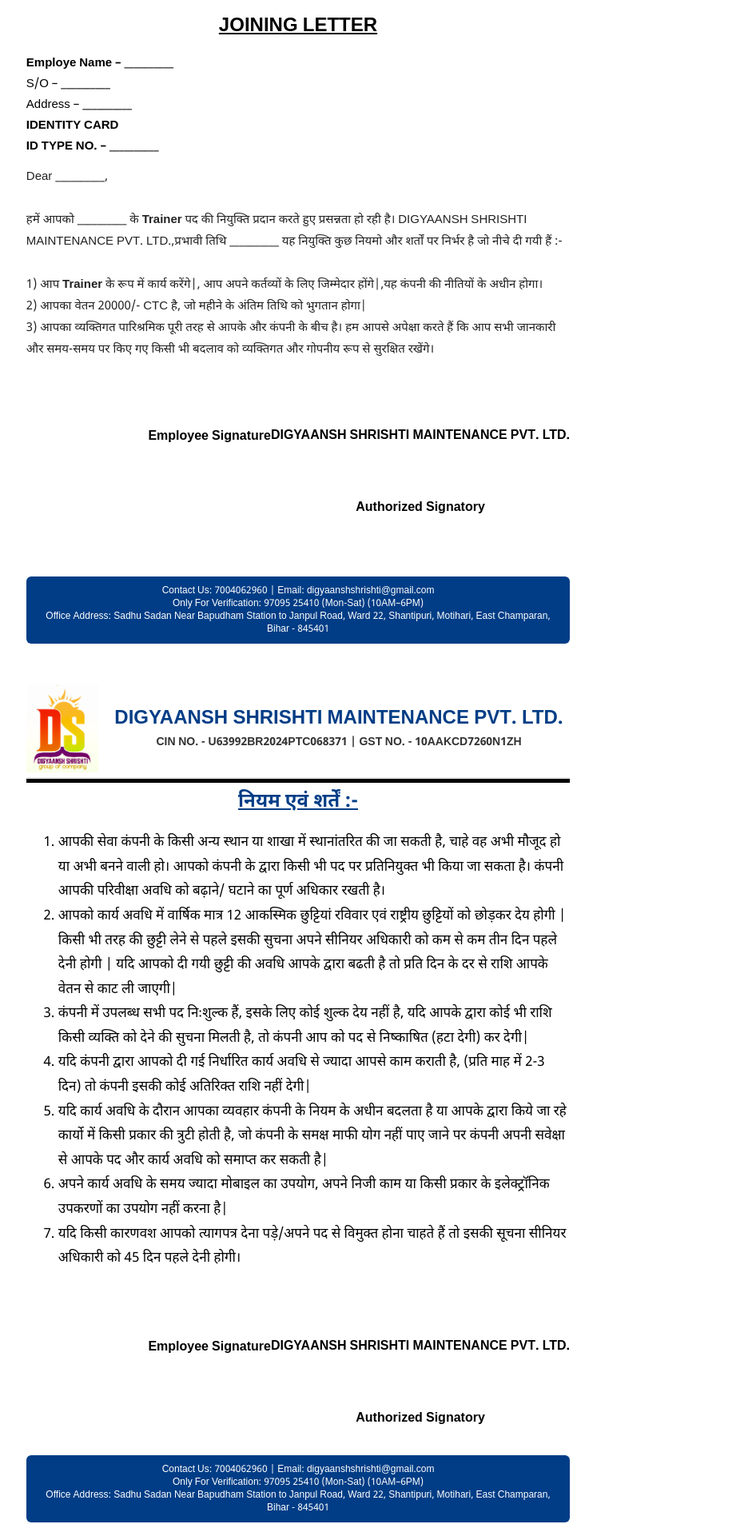
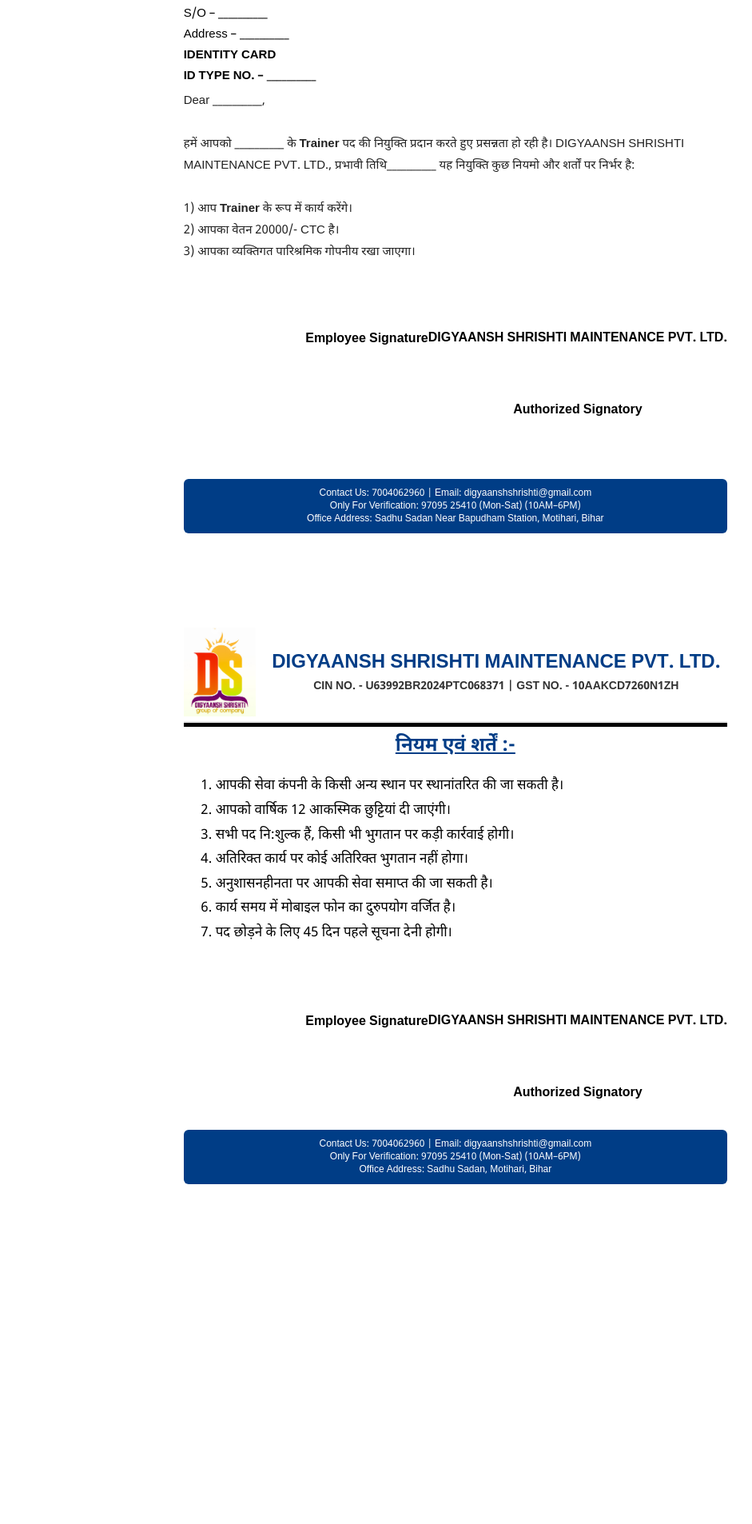
Before and after one commit to vikashsharma380/DigyaanshShrishti, a React (Vite) app: page /form/digyaansh-appointment in a window 1280 px wide. Shown: the part 776-2682 px from the top of the page at 80% size, without its empty margins (267-1208 px from the left). After the commit the page ends 2638 px from the top, so only its background shows below. Built offline with nearby package versions, Linux system fonts and the light colour scheme; no server answers.

Commit message:
modified

```diff
--- a/src/components/DigyaanshForm.jsx
+++ b/src/components/DigyaanshForm.jsx
@@ -105,6 +105,37 @@
 
   return (
     <div className="appointment-container">
+      {/* ⭐ MAIN 2-COLUMN LAYOUT ⭐ */}
+      <div className="appointment-layout">
+        {/* ================= LEFT SIDE – SAVED APPOINTMENTS ================= */}
+        <div className="left-panel">
+          <div className="list-box">
+            <h3>Saved Appointments</h3>
+
+            <table>
+              <thead>
+                <tr>
+                  <th>Ref No.</th>
+                  <th>Name</th>
+                  <th>Date</th>
+                </tr>
+              </thead>
+
+              <tbody>
+                {list.map((item, index) => (
+                  <tr key={index}>
+                    <td>{item.ref}</td>
+                    <td>{item.name}</td>
+                    <td>{item.date}</td>
+                  </tr>
+                ))}
+              </tbody>
+            </table>
+          </div>
+        </div>
+
+        {/* ================= RIGHT SIDE – FORM + PDF ================= */}
+        <div className="right-panel">
           {/* ========= INPUT BOX AREA ========= */}
           <div className="form-wrapper">
             <h3>Fill Employee Details</h3>
@@ -131,8 +162,12 @@
                 placeholder="Father Name"
                 onChange={handleChange}
               />
-          <input name="address" placeholder="Address" onChange={handleChange} />
-          {/* <input name="passport" placeholder="Passport No." onChange={handleChange} /> */}
+              <input
+                name="address"
+                placeholder="Address"
+                onChange={handleChange}
+              />
+
               <input
                 name="salary"
                 placeholder="Salary CTC"
@@ -144,18 +179,17 @@
                 placeholder="Date of Joining"
                 onChange={handleChange}
               />
-          <input name="project" placeholder="Project" onChange={handleChange} />
+              <input
+                name="project"
+                placeholder="Project"
+                onChange={handleChange}
+              />
               <input
                 name="designation"
                 placeholder="Designation"
                 onChange={handleChange}
               />
-          {/* <textarea
-            className="edit-box"
-            rows="8"
-            value={data.letterBody}
-            onChange={(e) => setData({ ...data, letterBody: e.target.value })}
-          /> */}
+
               <select name="idType" onChange={handleChange}>
                 <option value="">Select ID Type</option>
                 <option value="Aadhaar">Aadhaar</option>
@@ -176,35 +210,11 @@
               Generate PDF
             </button>
           </div>
-      <div className="list-box">
-        <h3>Saved Appointments</h3>
-
-        <table>
-          <thead>
-            <tr>
-              <th>Ref No.</th>
-              <th>Name</th>
-              <th>Date</th>
-            </tr>
-          </thead>
-
-          <tbody>
-            {list.map((item, index) => (
-              <tr key={index}>
-                <td>{item.ref}</td>
-                <td>{item.name}</td>
-                <td>{item.date}</td>
-              </tr>
-            ))}
-          </tbody>
-        </table>
-      </div>
 
           {/* ========= PDF PREVIEW AREA ========= */}
           <div id="pdf-wrapper" className="pdf-wrapper">
             {/* ======== PAGE 1 ========= */}
             <div className="pdf-page">
-          {/* HEADER */}
               <header className="pdf-header">
                 <img
                   src="/Screenshot 2025-12-01 163717.png"
@@ -212,7 +222,7 @@
                   alt="logo"
                 />
                 <div className="header-text">
-              <div className="company-name ">
+                  <div className="company-name">
                     DIGYAANSH SHRISHTI MAINTENANCE PVT. LTD.
                   </div>
                   <div className="company-meta">
@@ -220,21 +230,17 @@
                   </div>
                 </div>
               </header>
+
               <div className="header-divider"></div>
+
               {/* REF & DATE */}
               <div className="ref-date">
                 <div className="ref-left">
-              <div>
-                {" "}
                   <b>REF: {data.ref}</b>
-              </div>
                 </div>
 
                 <div className="qr-section">
-              <div>
-                {" "}
-                <b> Date: {formatDate(data.date)}</b>
-              </div>
+                  <b>Date: {formatDate(data.date)}</b>
                   <img
                     src="/WhatsApp Image 2025-12-01 at 2.39.49 PM.png"
                     className="qr-img"
@@ -245,11 +251,10 @@
 
               <h2 className="center-heading">JOINING LETTER</h2>
 
-          {/* EMP DETAILS */}
+              {/* EMPLOYEE DETAILS */}
               <div className="employee-details">
                 <p>
-              {" "}
-              <b>Employe Name – {data.name || "__________"} </b>
+                  <b>Employee Name – {data.name || "__________"}</b>
                 </p>
                 <p>S/O – {data.father || "__________"}</p>
                 <p>Address – {data.address || "__________"}</p>
@@ -268,29 +273,25 @@
 
               {/* BODY */}
               <div className="letter-body">
-            <p style={{ whiteSpace: "pre-line" }}>{data.letterBody}</p>
                 Dear {data.name || "__________"},
                 <br />
                 <br />
-            हमें आपको<b> {data.project || "__________"}</b> के <b> {data.designation} </b>पद की
-            नियुक्ति प्रदान करते हुए प्रसन्नता हो रही है। DIGYAANSH SHRISHTI
-            MAINTENANCE PVT. LTD.,प्रभावी तिथि {data.deo || "__________"} यह
-            नियुक्ति कुछ नियमो और शर्तों पर निर्भर है जो नीचे दी गयी हैं :-
+                हमें आपको<b> {data.project || "__________"} </b>
+                के <b>{data.designation}</b> पद की नियुक्ति प्रदान करते हुए
+                प्रसन्नता हो रही है। DIGYAANSH SHRISHTI MAINTENANCE PVT. LTD.,
+                प्रभावी तिथि
+                {data.deo || "__________"} यह नियुक्ति कुछ नियमो और शर्तों पर
+                निर्भर है:
                 <br />
                 <br />
-            1) आप <b> {data.designation || "__________"}</b> के रूप में कार्य करेंगे|,
-            आप अपने कर्तव्यों के लिए जिम्मेदार होंगे|,यह कंपनी की नीतियों के
-            अधीन होगा।
+                1) आप <b>{data.designation}</b> के रूप में कार्य करेंगे।
                 <br />
-            2) आपका वेतन {data.salary || "__________"}/- CTC है, जो महीने के
-            अंतिम तिथि को भुगतान होगा|
+                2) आपका वेतन {data.salary}/- CTC है।
                 <br />
-            3) आपका व्यक्तिगत पारिश्रमिक पूरी तरह से आपके और कंपनी के बीच है। हम
-            आपसे अपेक्षा करते हैं कि आप सभी जानकारी और समय-समय पर किए गए किसी भी
-            बदलाव को व्यक्तिगत और गोपनीय रूप से सुरक्षित रखेंगे।
+                3) आपका व्यक्तिगत पारिश्रमिक गोपनीय रखा जाएगा।
               </div>
 
-          {/* SIGN */}
+              {/* SIGNATURE */}
               <div className="signatures">
                 <div className="emply">Employee Signature</div>
 
@@ -303,20 +304,22 @@
               </div>
 
               {/* FOOTER */}
-          <footer className="pdf-footer  footer1" contentEditable>
-            Contact Us: 7004062960 | Email: digyaanshshrishti@gmail.com
+              <footer className="pdf-footer footer1" contentEditable>
+                Contact Us: 7004062960 | Email: digyaanshshrishti@gmail.com{" "}
                 <br />
-            Only For Verification: 97095 25410 (Mon-Sat) (10AM–6PM)
-            <br />
-            Office Address: Sadhu Sadan Near Bapudham Station to Janpul Road,
-            Ward 22, Shantipuri, Motihari, East Champaran, Bihar - 845401
+                Only For Verification: 97095 25410 (Mon-Sat) (10AM–6PM) <br />
+                Office Address: Sadhu Sadan Near Bapudham Station, Motihari,
+                Bihar
               </footer>
             </div>
 
             {/* ======== PAGE 2 ========= */}
             <div className="pdf-page">
               <header className="pdf-header small">
-            <img src="/Screenshot 2025-12-01 163717.png" className="logo-img" />
+                <img
+                  src="/Screenshot 2025-12-01 163717.png"
+                  className="logo-img"
+                />
                 <div className="header-text">
                   <div className="company-name">
                     DIGYAANSH SHRISHTI MAINTENANCE PVT. LTD.
@@ -326,47 +329,24 @@
                   </div>
                 </div>
               </header>
+
               <div className="header-divider"></div>
+
               <h2 className="rules-heading">नियम एवं शर्तें :-</h2>
 
               <ol className="rules-list">
                 <li>
-              आपकी सेवा कंपनी के किसी अन्य स्थान या शाखा में स्थानांतरित की जा
-              सकती है, चाहे वह अभी मौजूद हो या अभी बनने वाली हो। आपको कंपनी के
-              द्वारा किसी भी पद पर प्रतिनियुक्त भी किया जा सकता है। कंपनी आपकी
-              परिवीक्षा अवधि को बढ़ाने/ घटाने का पूर्ण अधिकार रखती है।
+                  आपकी सेवा कंपनी के किसी अन्य स्थान पर स्थानांतरित की जा सकती
+                  है।
                 </li>
+                <li>आपको वार्षिक 12 आकस्मिक छुट्टियां दी जाएंगी।</li>
                 <li>
-              आपको कार्य अवधि में वार्षिक मात्र 12 आकस्मिक छुट्टियां रविवार एवं
-              राष्ट्रीय छुट्टियों को छोड़कर देय होगी | किसी भी तरह की छुट्टी
-              लेने से पहले इसकी सुचना अपने सीनियर अधिकारी को कम से कम तीन दिन
-              पहले देनी होगी | यदि आपको दी गयी छुट्टी की अवधि आपके द्वारा बढती
-              है तो प्रति दिन के दर से राशि आपके वेतन से काट ली जाएगी|
+                  सभी पद नि:शुल्क हैं, किसी भी भुगतान पर कड़ी कार्रवाई होगी।
                 </li>
-            <li>
-              कंपनी में उपलब्ध सभी पद निःशुल्क हैं, इसके लिए कोई शुल्क देय नहीं
-              है, यदि आपके द्वारा कोई भी राशि किसी व्यक्ति को देने की सुचना
-              मिलती है, तो कंपनी आप को पद से निष्काषित (हटा देगी) कर देगी|
-            </li>
-            <li>
-              यदि कंपनी द्वारा आपको दी गई निर्धारित कार्य अवधि से ज्यादा आपसे
-              काम कराती है, (प्रति माह में 2-3 दिन) तो कंपनी इसकी कोई अतिरिक्त
-              राशि नहीं देगी|
-            </li>
-            <li>
-              यदि कार्य अवधि के दौरान आपका व्यवहार कंपनी के नियम के अधीन बदलता
-              है या आपके द्वारा किये जा रहे कार्यो में किसी प्रकार की त्रुटी
-              होती है, जो कंपनी के समक्ष माफी योग नहीं पाए जाने पर कंपनी अपनी
-              सवेक्षा से आपके पद और कार्य अवधि को समाप्त कर सकती है|
-            </li>
-            <li>
-              अपने कार्य अवधि के समय ज्यादा मोबाइल का उपयोग, अपने निजी काम या
-              किसी प्रकार के इलेक्ट्रॉनिक उपकरणों का उपयोग नहीं करना है|
-            </li>
-            <li>
-              यदि किसी कारणवश आपको त्यागपत्र देना पड़े/अपने पद से विमुक्त होना
-              चाहते हैं तो इसकी सूचना सीनियर अधिकारी को 45 दिन पहले देनी होगी।
-            </li>
+                <li>अतिरिक्त कार्य पर कोई अतिरिक्त भुगतान नहीं होगा।</li>
+                <li>अनुशासनहीनता पर आपकी सेवा समाप्त की जा सकती है।</li>
+                <li>कार्य समय में मोबाइल फोन का दुरुपयोग वर्जित है।</li>
+                <li>पद छोड़ने के लिए 45 दिन पहले सूचना देनी होगी।</li>
               </ol>
 
               <div className="signatures">
@@ -379,14 +359,15 @@
                   Authorized Signatory
                 </div>
               </div>
-          <footer className="pdf-footer " contentEditable>
-            Contact Us: 7004062960 | Email: digyaanshshrishti@gmail.com
+
+              <footer className="pdf-footer" contentEditable>
+                Contact Us: 7004062960 | Email: digyaanshshrishti@gmail.com{" "}
                 <br />
-            Only For Verification: 97095 25410 (Mon-Sat) (10AM–6PM)
-            <br />
-            Office Address: Sadhu Sadan Near Bapudham Station to Janpul Road,
-            Ward 22, Shantipuri, Motihari, East Champaran, Bihar - 845401
+                Only For Verification: 97095 25410 (Mon-Sat) (10AM–6PM) <br />
+                Office Address: Sadhu Sadan, Motihari, Bihar
               </footer>
+            </div>
+          </div>
         </div>
       </div>
     </div>
--- a/src/components/UserList.jsx
+++ b/src/components/UserList.jsx
@@ -252,6 +252,10 @@
   background: #6c757d;
   color: white;
 }
+.edit-user-btn{
+  background:"black";
+  color:"white";
+}
 
 
 `}</style>
@@ -261,6 +265,7 @@
       <button className="download-btn" onClick={downloadExcel}>
         Download Excel ⬇️
       </button>
+      <button className="edit-user-btn">Edit Users</button>
 
       {/* TABLE */}
       <div className="table-card">
@@ -314,8 +319,6 @@
                     <td>{u.bankDetails?.ifscCode}</td>
                     <td>{u.bankDetails?.bankName}</td>
                     <td>
-
-
                       <button
                         onClick={() => toggleAccess(u)}
                         style={{
--- a/src/styles/digyaansh.css
+++ b/src/styles/digyaansh.css
@@ -345,3 +345,29 @@
   break-inside: avoid-page !important;
   -webkit-region-break-inside: avoid !important;
 }
+.appointment-layout {
+  display: grid;
+  grid-template-columns: 320px 1fr;
+  gap: 30px;
+  align-items: flex-start;
+}
+
+.left-panel {
+  position: sticky;
+  top: 20px;
+  height: fit-content;
+}
+
+.right-panel {
+  width: 100%;
+}
+
+@media (max-width: 900px) {
+  .appointment-layout {
+    grid-template-columns: 1fr;
+  }
+  .left-panel {
+    position: relative;
+    top: 0;
+  }
+}
```
Lines whose indentation alone changed are shown as unchanged.
